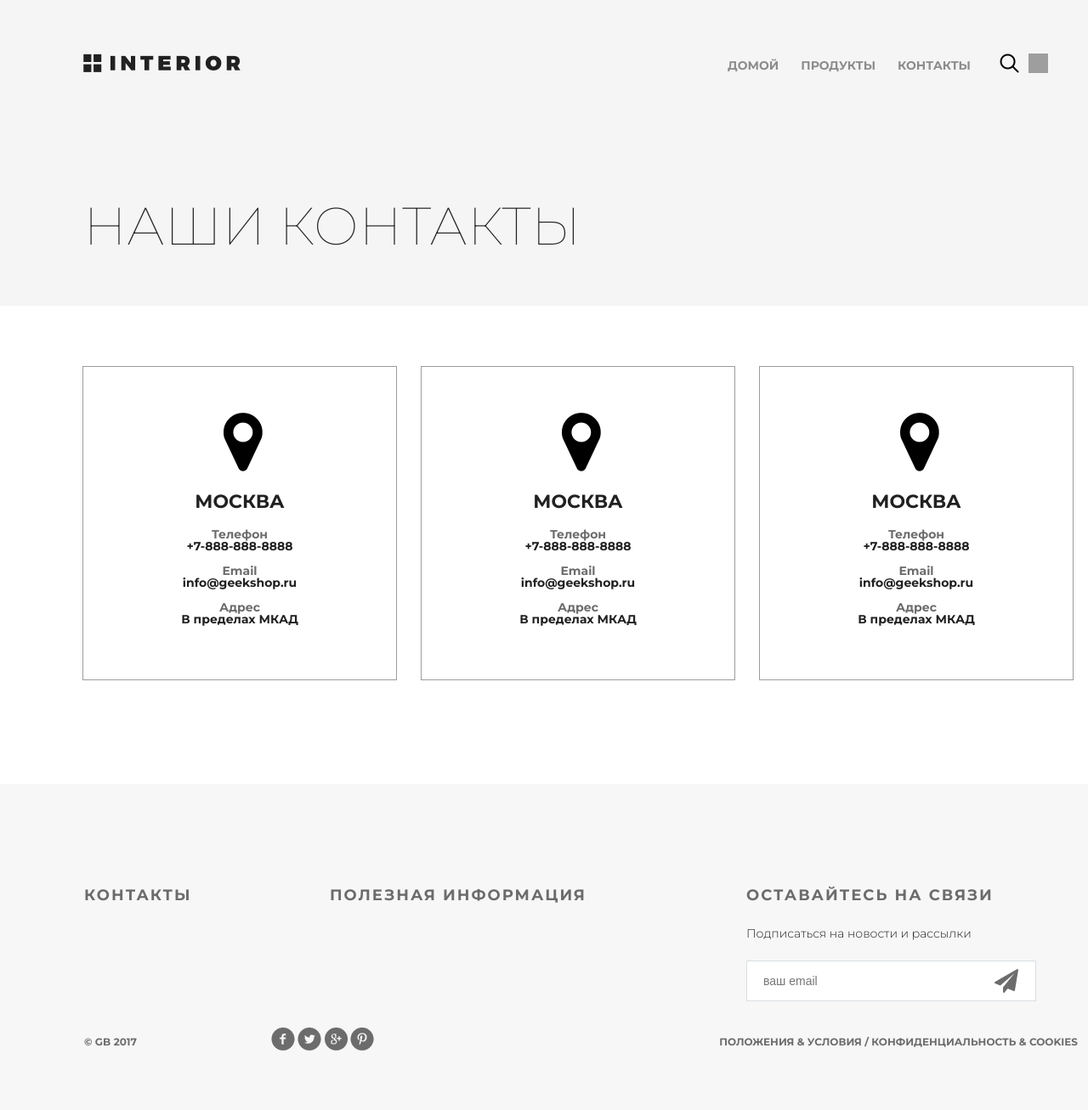
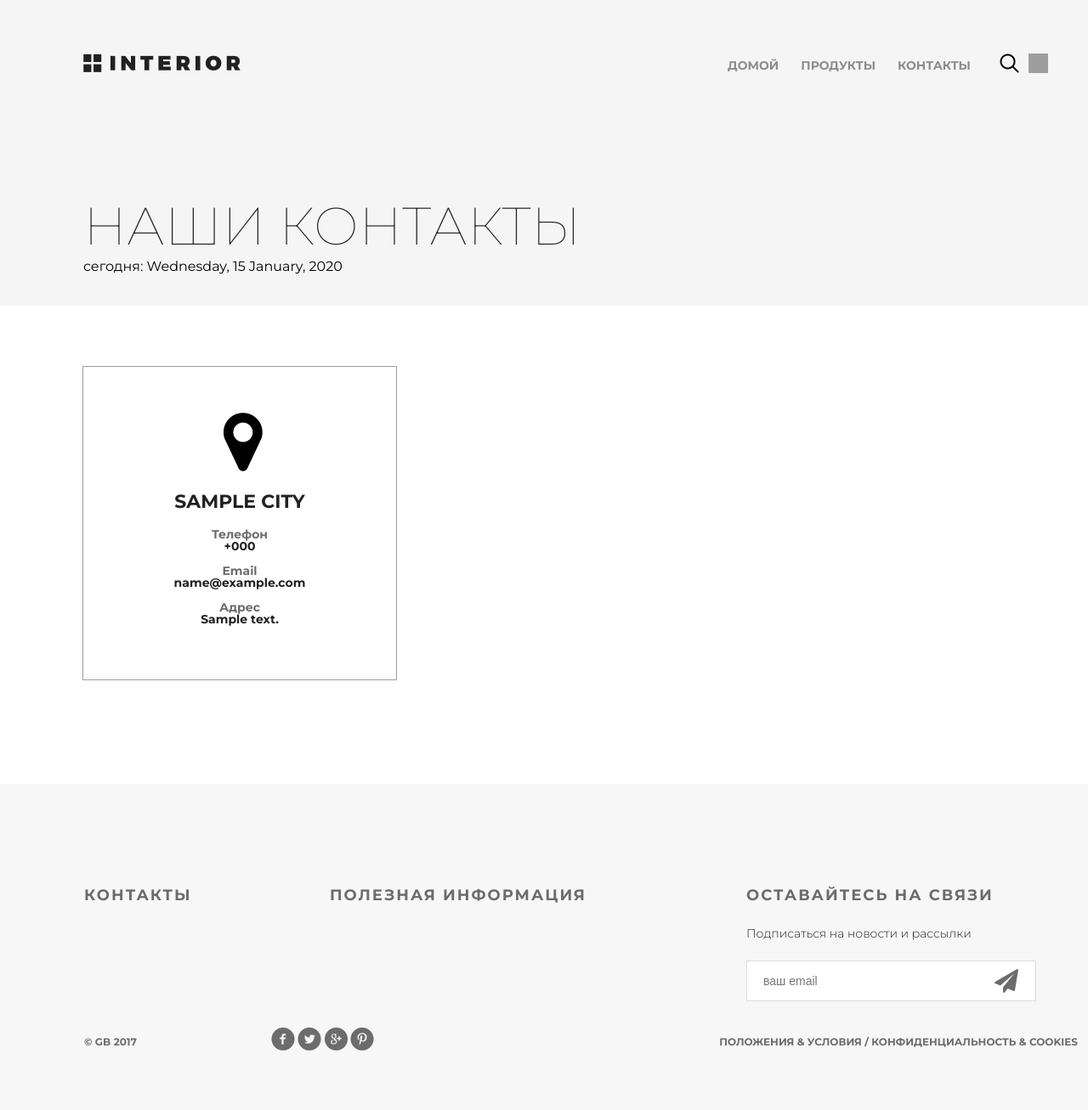
Before and after one commit to halexx7/geekshop, a Django app: template mainapp/templates/mainapp/contact.html in a window 1280 px wide; the page is wider, and only the part inside the window is pictured. Shown: that part at 85% size. Run offline with Django 3.2, Linux system fonts and the light colour scheme; the template is opened without the code that fills it: most values are stand-ins (such as "Sample title", 1, 10 or a date in 2020); grey boxes are pictures that could not be loaded.

Commit message:
Lesson 2. Repeat and filters

```diff
--- a/geekshop/urls.py
+++ b/geekshop/urls.py
@@ -3,9 +3,14 @@ from django.urls import path
 
 import mainapp.views as mainapp
 
-urlpatterns =[
+urlpatterns = [
     path("admin/", admin.site.urls),
-    path("", mainapp.main, name='main'),
-    path("products/", mainapp.products, name='products'),
-    path("contact/", mainapp.contact, name='contact'),
+    path("", mainapp.main, name="main"),
+    path("products/", mainapp.products, name="products"),
+    path("products/all", mainapp.products, name="products_all"),
+    path("products/home", mainapp.products, name="products_home"),
+    path("products/office", mainapp.products, name="products_office"),
+    path("products/modern", mainapp.products, name="products_modern"),
+    path("products/classic", mainapp.products, name="products_classic"),
+    path("contact/", mainapp.contact, name="contact"),
 ]
--- a/mainapp/templates/mainapp/base.html
+++ b/mainapp/templates/mainapp/base.html
@@ -8,7 +8,7 @@
 
     <title>
         {% block title %}
-            {{ title|title }}
+            {{ title|capfirst }}
         {% endblock %}
     </title>
 
--- a/mainapp/templates/mainapp/contact.html
+++ b/mainapp/templates/mainapp/contact.html
@@ -8,60 +8,33 @@
         {% include 'mainapp/includes/inc_menu.html' %}
     </div>
     <h1>наши контакты</h1>
+    <p>сегодня: {{ visit_date|date:"l, j F, Y" }}</p>
 </div>
-{% endblock menu %}
+{% endblock %}
 
 
 {% block content %}
 	<div class="location">
+
+		{% for location in locations %}
 			<div class="location-1">
 				<i class="fa fa-map-marker fa-5x"></i>
-			<h4>Москва</h4>
+				<h4>{{ location.city }}</h4>
 				<div class="contacts">
 					<h5>Телефон</h5>
-				<p>+7-888-888-8888</p>
+					<p>+{{ location.phone }}</p>
 				</div>
 				<div class="contacts">
 					<h5>Email</h5>
-				<p>info@geekshop.ru</p>
+					<p>{{ location.email }}</p>
 				</div>
 				<div class="contacts">
 					<h5>Адрес</h5>
-				<p>В пределах МКАД</p>
+					<p>{{ location.address }}</p>
 				</div>
 			</div>
-		<div class="location-1">
-			<i class="fa fa-map-marker fa-5x"></i>
-			<h4>Москва</h4>
-			<div class="contacts">
-				<h5>Телефон</h5>
-				<p>+7-888-888-8888</p>
-			</div>
-			<div class="contacts">
-				<h5>Email</h5>
-				<p>info@geekshop.ru</p>
-			</div>
-			<div class="contacts">
-				<h5>Адрес</h5>
-				<p>В пределах МКАД</p>
-			</div>
-		</div>
-		<div class="location-1">
-			<i class="fa fa-map-marker fa-5x"></i>
-			<h4>Москва</h4>
-			<div class="contacts">
-				<h5>Телефон</h5>
-				<p>+7-888-888-8888</p>
-			</div>
-			<div class="contacts">
-				<h5>Email</h5>
-				<p>info@geekshop.ru</p>
-			</div>
-			<div class="contacts">
-				<h5>Адрес</h5>
-				<p>В пределах МКАД</p>
-			</div>
-		</div>
+		{% endfor %}
+
 	</div>
 
 	<div class="clr"></div>
```
Also changed, not shown: mainapp/templates/mainapp/includes/inc_categories_menu.html (added, +12 -0 lines), mainapp/templates/mainapp/products.html (+1 -7 lines), mainapp/views.py (+34 -2 lines). Lines whose indentation alone changed are shown as unchanged.
